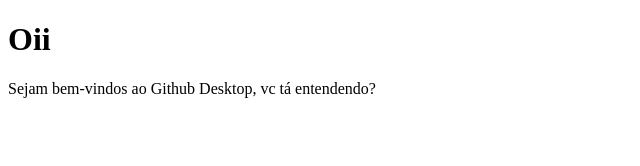
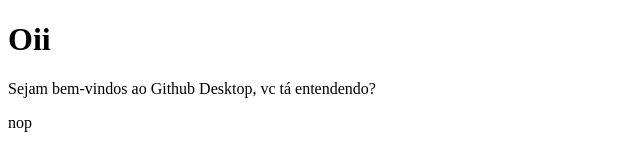
Before and after one commit to marianapera/aula-3, a plain HTML site: page index.html in a window 1280 px wide. Shown: the full height of the page, 0-640 px from the left. Drawn offline with Linux system fonts and the light colour scheme.

Commit message:
Update index.html
será que vai? mudando o nop, br

```diff
--- a/index.html
+++ b/index.html
@@ -9,5 +9,6 @@
 <body>
     <h1>Oii</h1>
     <p>Sejam bem-vindos ao Github Desktop, vc tá entendendo?</p>
+    nop
 </body>
 </html>
```
